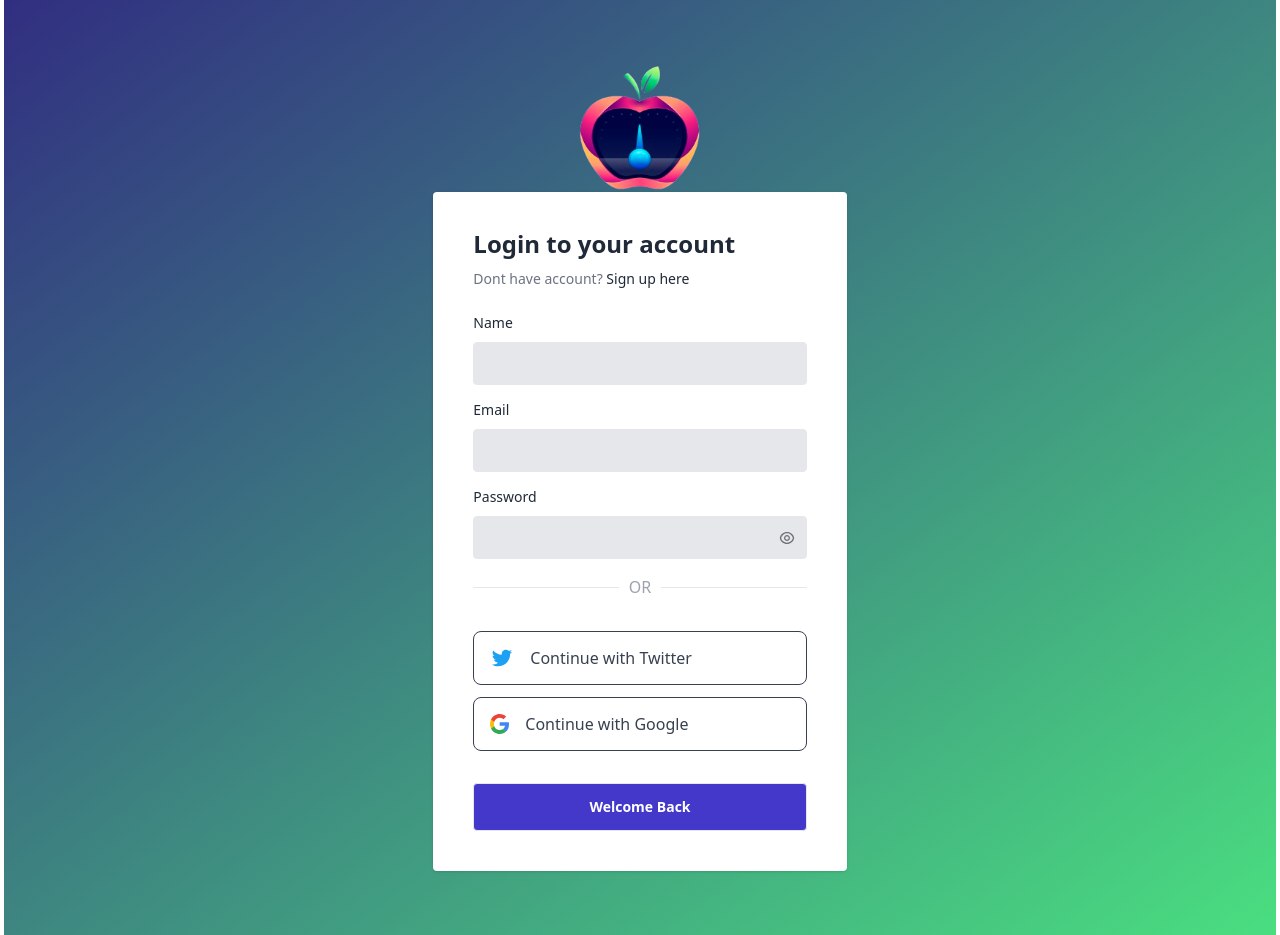
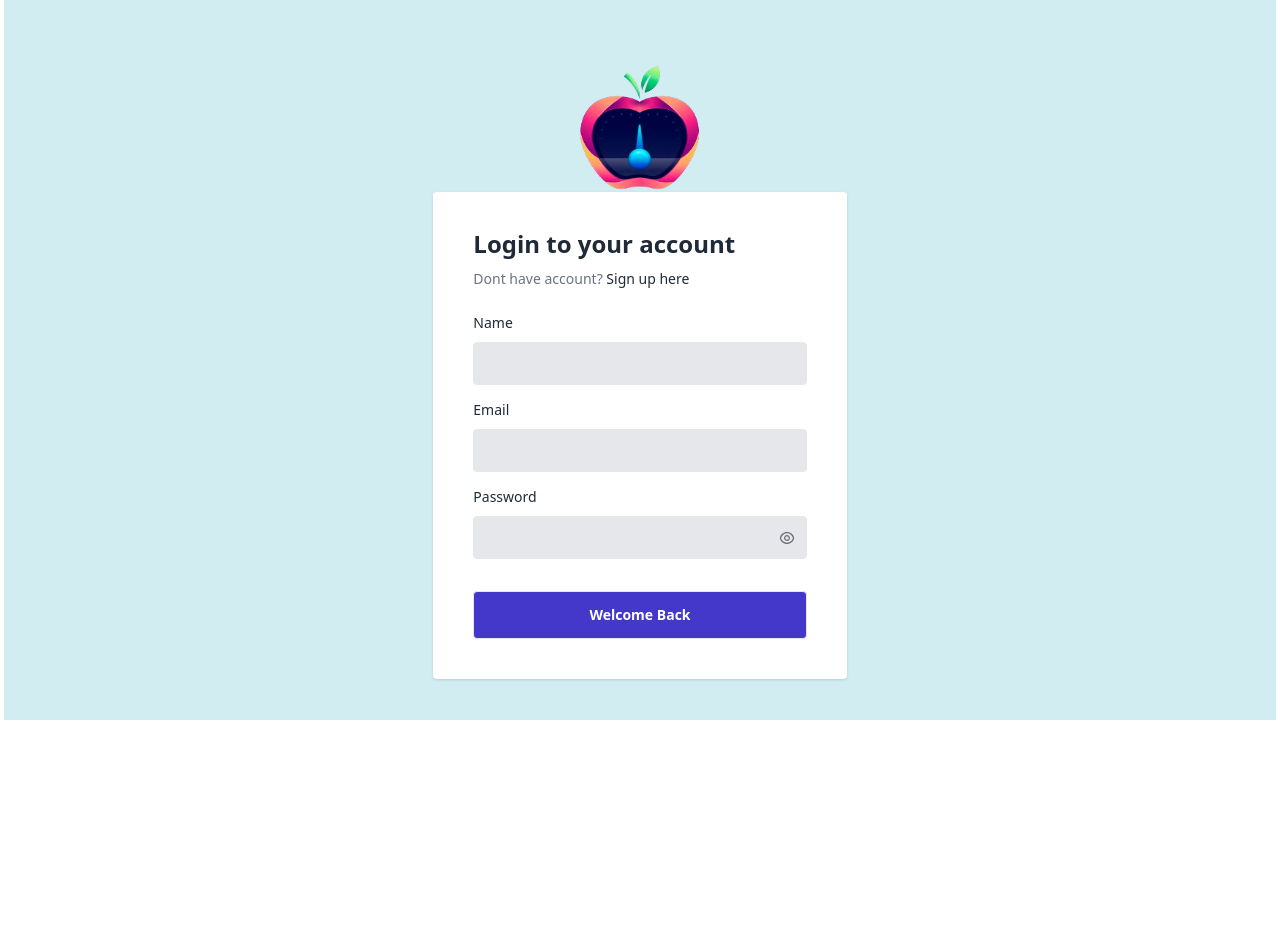
Before and after one commit to Parth-Gala/Pixel_Pundits_GenAI, a React (Vite) app in the folder frontend/: page /login in a window 1280 px wide. After the commit the page ends 800 px from the top, so only its background shows below. Built offline with nearby package versions, Linux system fonts and the light colour scheme.

Commit message:
login fixed

```diff
--- a/frontend/src/pages/Login.jsx
+++ b/frontend/src/pages/Login.jsx
@@ -19,9 +19,9 @@ const Login = () => {
     setCredentials((prev) => ({ ...prev, [e.target.id]: e.target.value }));
   };
 
-//   const googlelogin = () =>{
-//     window.open("http://localhost:3000/api/auth/google/callback","_self")
-//   }
+  //   const googlelogin = () =>{
+  //     window.open("http://localhost:3000/api/auth/google/callback","_self")
+  //   }
   const handleClick = async (e) => {
     e.preventDefault();
     dispatch({ type: "LOGIN_START" });
@@ -39,10 +39,16 @@ const Login = () => {
   };
 
   const [showPassword, setShowPassword] = useState(false);
-//   console.log(user);
+  //   console.log(user);
   return (
-    <div class="h-full bg-gradient-to-tl from-green-400 to-indigo-900 w-full py-16 px-4">
-      <div class="flex flex-col items-center justify-center">
+    <div
+      style={{
+        backgroundColor: "#D1EDF2",
+        height: "720px",
+      }}
+      class="h-full  w-full py-16 px-4"
+    >
+      <div style={{ marginBottom: "40px" }} class="flex flex-col items-center justify-center">
         <img src={logo} alt="Panda" className="w-32 h-32 " />
         {error && (
           <span className="text-red-500 text-center">{error.message}</span>
@@ -67,29 +73,6 @@ const Login = () => {
               Sign up here
             </a>
           </p>
-
-          {/* <button
-            aria-label="Continue with github"
-            role="button"
-            class="focus:outline-none  focus:ring-2 focus:ring-offset-1 focus:ring-gray-700 py-3.5 px-4 border rounded-lg border-gray-700 flex items-center w-full mt-4"
-          >
-            <svg
-              width="21"
-              height="20"
-              viewBox="0 0 21 20"
-              fill="none"
-              xmlns="http://www.w3.org/2000/svg"
-            >
-              <path
-                d="M10.1543 0C4.6293 0 0.154298 4.475 0.154298 10C0.153164 12.0993 0.813112 14.1456 2.04051 15.8487C3.26792 17.5517 5.00044 18.8251 6.9923 19.488C7.4923 19.575 7.6793 19.275 7.6793 19.012C7.6793 18.775 7.6663 17.988 7.6663 17.15C5.1543 17.613 4.5043 16.538 4.3043 15.975C4.1913 15.687 3.7043 14.8 3.2793 14.562C2.9293 14.375 2.4293 13.912 3.2663 13.9C4.0543 13.887 4.6163 14.625 4.8043 14.925C5.7043 16.437 7.1423 16.012 7.7163 15.75C7.8043 15.1 8.0663 14.663 8.3543 14.413C6.1293 14.163 3.8043 13.3 3.8043 9.475C3.8043 8.387 4.1913 7.488 4.8293 6.787C4.7293 6.537 4.3793 5.512 4.9293 4.137C4.9293 4.137 5.7663 3.875 7.6793 5.163C8.49336 4.93706 9.33447 4.82334 10.1793 4.825C11.0293 4.825 11.8793 4.937 12.6793 5.162C14.5913 3.862 15.4293 4.138 15.4293 4.138C15.9793 5.513 15.6293 6.538 15.5293 6.788C16.1663 7.488 16.5543 8.375 16.5543 9.475C16.5543 13.313 14.2173 14.163 11.9923 14.413C12.3543 14.725 12.6673 15.325 12.6673 16.263C12.6673 17.6 12.6543 18.675 12.6543 19.013C12.6543 19.275 12.8423 19.587 13.3423 19.487C15.3273 18.8168 17.0522 17.541 18.2742 15.8392C19.4962 14.1373 20.1537 12.0951 20.1543 10C20.1543 4.475 15.6793 0 10.1543 0Z"
-                fill="#333333"
-              />
-            </svg>
-
-            <p class="text-base font-medium ml-4 text-gray-700">
-              Continue with Github
-            </p>
-          </button> */}
 
           <div className="mt-6 w-full">
             <label
@@ -133,7 +116,10 @@ const Login = () => {
                 class="bg-gray-200 border rounded  text-xs font-medium leading-none text-gray-800 py-3 w-full pl-3 mt-2"
                 onChange={handleChange}
               />
-              <div class="absolute right-0 mt-2 mr-3 cursor-pointer" onClick={() => setShowPassword(!showPassword)}>
+              <div
+                class="absolute right-0 mt-2 mr-3 cursor-pointer"
+                onClick={() => setShowPassword(!showPassword)}
+              >
                 <svg
                   width="16"
                   height="16"
@@ -149,68 +135,7 @@ const Login = () => {
               </div>
             </div>
           </div>
-          <div class="w-full flex items-center justify-between py-5">
-            <hr class="w-full bg-gray-400" />
-            <p class="text-base font-medium leading-4 px-2.5 text-gray-400">
-              OR
-            </p>
-            <hr class="w-full bg-gray-400  " />
-          </div>
-          <button
-            aria-label="Continue with twitter"
-            role="button"
-            class="focus:outline-none  focus:ring-2 focus:ring-offset-1 focus:ring-gray-700 py-3.5 px-4 border rounded-lg border-gray-700 flex items-center w-full mt-4"
-          >
-            <svg
-              width="24"
-              height="24"
-              viewBox="0 0 24 24"
-              fill="none"
-              xmlns="http://www.w3.org/2000/svg"
-            >
-              <path
-                d="M22.1623 5.656C21.3989 5.9937 20.5893 6.21548 19.7603 6.314C20.634 5.79144 21.288 4.96902 21.6003 4C20.7803 4.488 19.8813 4.83 18.9443 5.015C18.3149 4.34158 17.4807 3.89497 16.5713 3.74459C15.6618 3.59421 14.7282 3.74849 13.9156 4.18346C13.1029 4.61842 12.4567 5.30969 12.0774 6.1498C11.6981 6.9899 11.607 7.93178 11.8183 8.829C10.1554 8.74566 8.52863 8.31353 7.04358 7.56067C5.55854 6.80781 4.24842 5.75105 3.1983 4.459C2.82659 5.09745 2.63125 5.82323 2.6323 6.562C2.6323 8.012 3.3703 9.293 4.4923 10.043C3.82831 10.0221 3.17893 9.84278 2.5983 9.52V9.572C2.5985 10.5377 2.93267 11.4736 3.54414 12.2211C4.15562 12.9685 5.00678 13.4815 5.9533 13.673C5.33691 13.84 4.6906 13.8647 4.0633 13.745C4.33016 14.5762 4.8503 15.3032 5.55089 15.8241C6.25147 16.345 7.09742 16.6338 7.9703 16.65C7.10278 17.3313 6.10947 17.835 5.04718 18.1322C3.98488 18.4294 2.87442 18.5143 1.7793 18.382C3.69099 19.6114 5.91639 20.2641 8.1893 20.262C15.8823 20.262 20.0893 13.889 20.0893 8.362C20.0893 8.182 20.0843 8 20.0763 7.822C20.8952 7.23017 21.6019 6.49702 22.1633 5.657L22.1623 5.656Z"
-                fill="#1DA1F2"
-              />
-            </svg>
 
-            <p class="text-base font-medium ml-4 text-gray-700">
-              Continue with Twitter
-            </p>
-          </button>
-          <button
-            aria-label="Continue with google"
-            role="button"
-            class="focus:outline-none focus:ring-2 focus:ring-offset-1 focus:ring-gray-700 py-3.5 px-4 border rounded-lg border-gray-700 flex items-center w-full mt-3"
-          >
-            <svg
-              width="19"
-              height="20"
-              viewBox="0 0 19 20"
-              fill="none"
-              xmlns="http://www.w3.org/2000/svg"
-            >
-              <path
-                d="M18.9892 10.1871C18.9892 9.36767 18.9246 8.76973 18.7847 8.14966H9.68848V11.848H15.0277C14.9201 12.767 14.3388 14.1512 13.047 15.0812L13.0289 15.205L15.905 17.4969L16.1042 17.5173C17.9342 15.7789 18.9892 13.221 18.9892 10.1871Z"
-                fill="#4285F4"
-              />
-              <path
-                d="M9.68813 19.9314C12.3039 19.9314 14.4999 19.0455 16.1039 17.5174L13.0467 15.0813C12.2286 15.6682 11.1306 16.0779 9.68813 16.0779C7.12612 16.0779 4.95165 14.3395 4.17651 11.9366L4.06289 11.9465L1.07231 14.3273L1.0332 14.4391C2.62638 17.6946 5.89889 19.9314 9.68813 19.9314Z"
-                fill="#34A853"
-              />
-              <path
-                d="M4.17667 11.9366C3.97215 11.3165 3.85378 10.6521 3.85378 9.96562C3.85378 9.27905 3.97215 8.6147 4.16591 7.99463L4.1605 7.86257L1.13246 5.44363L1.03339 5.49211C0.37677 6.84302 0 8.36005 0 9.96562C0 11.5712 0.37677 13.0881 1.03339 14.4391L4.17667 11.9366Z"
-                fill="#FBBC05"
-              />
-              <path
-                d="M9.68807 3.85336C11.5073 3.85336 12.7344 4.66168 13.4342 5.33718L16.1684 2.59107C14.4892 0.985496 12.3039 0 9.68807 0C5.89885 0 2.62637 2.23672 1.0332 5.49214L4.16573 7.99466C4.95162 5.59183 7.12608 3.85336 9.68807 3.85336Z"
-                fill="#EB4335"
-              />
-            </svg>
-            <p class="text-base font-medium ml-4 text-gray-700">
-              Continue with Google
-            </p>
-          </button>
 
           <div class="mt-8">
             <button
```
